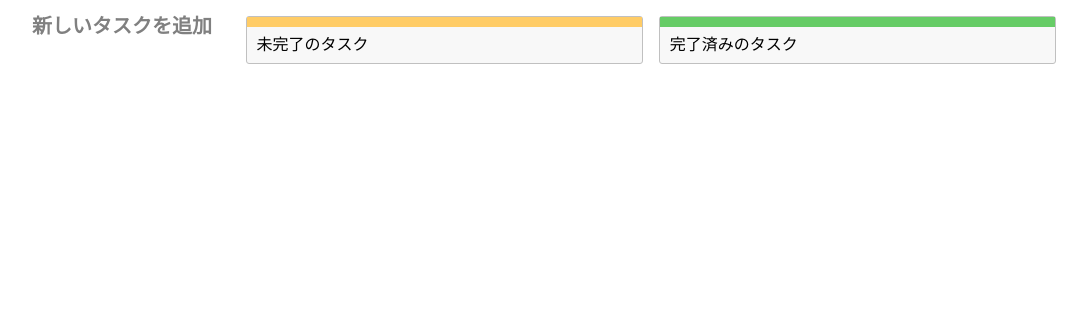
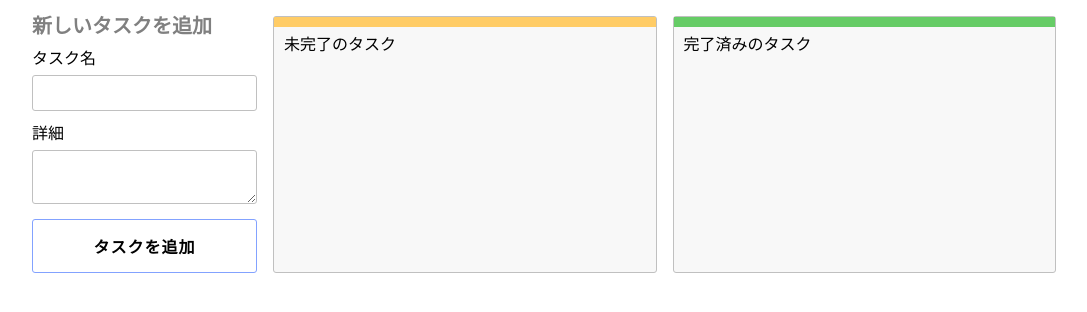
Before and after one commit to menheratechnology/bocchi-eng-template-js, a Next.js app: page / in a window 1280 px wide. Shown: the top 312 px of the page, without its empty margins (96-1183 px from the left). Built offline with nearby package versions, Linux system fonts and the light colour scheme.

Commit message:
fix:ディレクトリ構成修正

```diff
--- a/src/components/Forms/AddTaskForm/index.tsx
+++ b/src/components/Forms/AddTaskForm/index.tsx
@@ -3,9 +3,9 @@ import { Dispatch, SetStateAction, useState } from 'react'
 import styles from './style.module.scss'
 
 // ↓これらのコンポーネントを使ってください
-import { BasicButton } from '~/Buttons/BasicButton'
-import { TextAreaInput } from '~/Inputs/TextAreaInput'
-import { TextInput } from '~/Inputs/TextInput'
+import { BasicButton } from '~/components/Buttons/BasicButton'
+import { TextAreaInput } from '~/components/Inputs/TextAreaInput'
+import { TextInput } from '~/components/Inputs/TextInput'
 import { Task } from '~/entities/Task'
 
 type Props = {
@@ -22,15 +22,37 @@ export const AddTaskForm = ({
 
   const addTask = () => {
     // TODO: タスクを追加する処理を書く
+    const newTask: Task = {
+      title: title,
+      description: description,
+      isComplete: false,
+    }
+
+    const newIncompleteTasks = [...incompleteTasks, newTask]
+
+    setIncompleteTasks(newIncompleteTasks)
   }
   return (
     <div className={styles.formWrapper}>
       <p>新しいタスクを追加</p>
       {/* TODO: タスク名を入力するinputを用意する */}
-
+      <TextInput
+        label="タスク名"
+        onChange={(e) => {
+          setTitle(e.target.value)
+        }}
+        value={title}
+      />
       {/* TODO: タスクの詳細を入力するtextareaを用意する */}
-
+      <TextAreaInput
+        label="詳細"
+        onChange={(e) => {
+          setDescription(e.target.value)
+        }}
+        value={description}
+      />
       {/* TODO: タスクを保存するボタンをつくる */}
+      <BasicButton onClick={addTask}>タスクを追加</BasicButton>
     </div>
   )
 }
```
Also changed, not shown: src/components/Buttons/BasicButton/index.tsx (renamed from src/Buttons/BasicButton/index.tsx), src/components/Buttons/BasicButton/style.module.scss (renamed from src/Buttons/BasicButton/style.module.scss), src/components/Inputs/TextAreaInput/index.tsx (renamed from src/Inputs/TextAreaInput/index.tsx), src/components/Inputs/TextAreaInput/style.module.scss (renamed from src/Inputs/TextAreaInput/style.module.scss), src/components/Inputs/TextInput/index.tsx (renamed from src/Inputs/TextInput/index.tsx), src/components/Inputs/TextInput/style.module.scss (renamed from src/Inputs/TextInput/style.module.scss).
